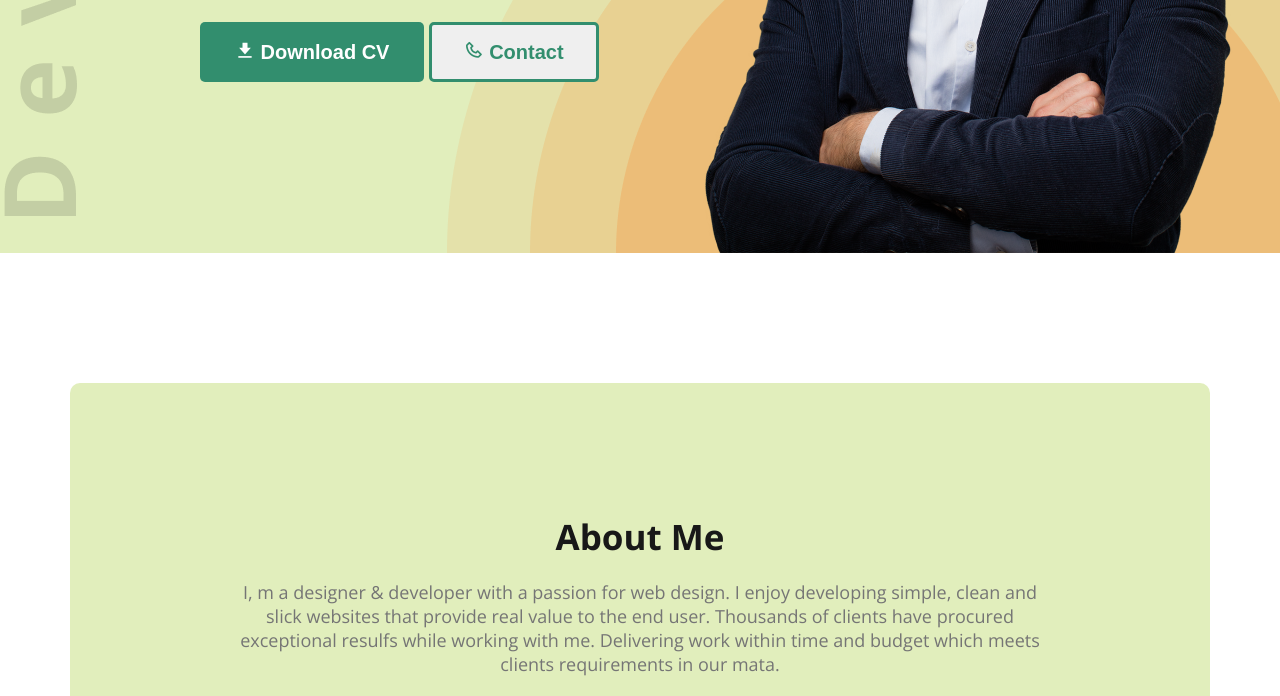
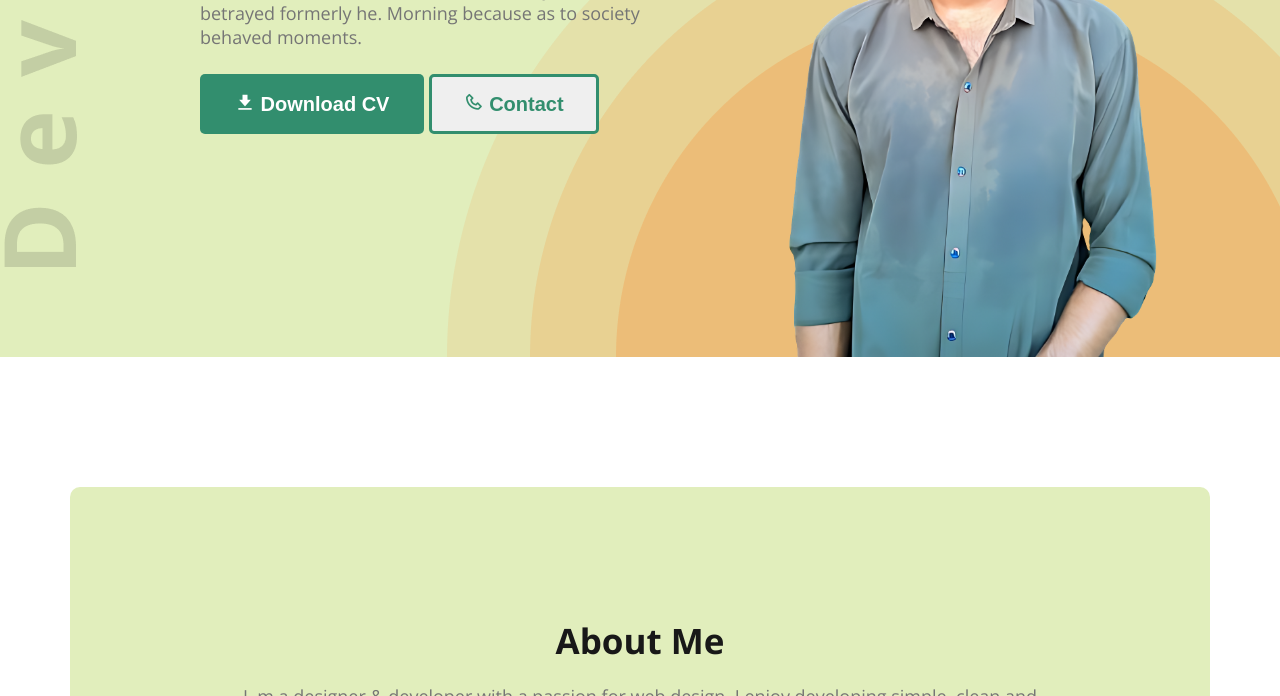
Before and after one commit to itzakio/web-developer-portfolio, a plain HTML site: page index.html in a window 1280 px wide. Shown: the part 584-1280 px from the top of the page. Drawn offline with nearby package versions, Linux system fonts and the light colour scheme.

Commit message:
akios pic added

```diff
--- a/index.html
+++ b/index.html
@@ -34,7 +34,7 @@
           <button class="btn-primary"><i class='bx bxs-download' ></i> Download CV</button>
           <button class="btn-secondary"><i class='bx bx-phone'></i> Contact</button>
         </div>
-        <img class="banner-profile-image" src="images/hardy.png" alt="" />
+        <img class="banner-profile-image" src="images/akiopic.png" alt="" />
       </div>
       <!-- banner section end -->
     </header>
```
Also changed, not shown: images/akiopic.png (added).
